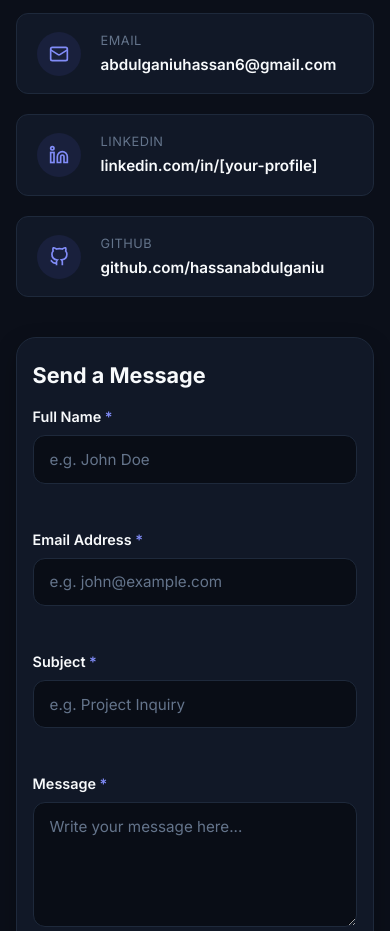
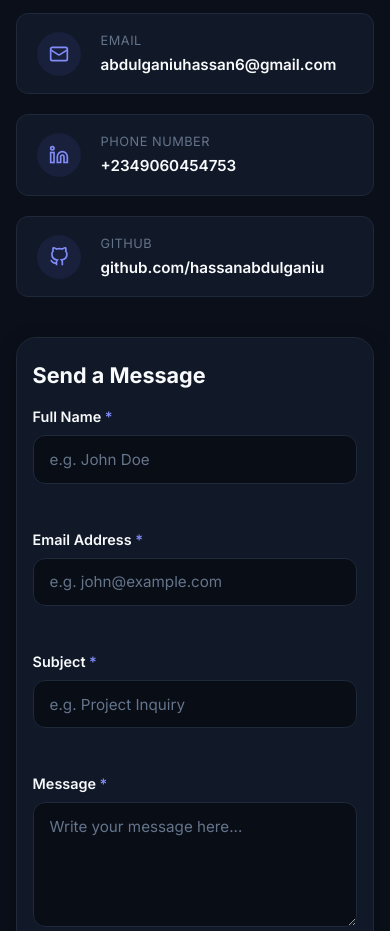
Before and after one commit to hassanabdulganiu/my-portfolio, a plain HTML site: page index.html in a window 390 px wide. Shown: the part 7500-8431 px from the top of the page. Drawn offline with Linux system fonts and the light colour scheme.

Commit message:
Update GitHub and phone contact links

```diff
--- a/index.html
+++ b/index.html
@@ -486,10 +486,10 @@
                   </svg>
                 </div>
                 <div>
-                  <span class="method-label">LinkedIn</span>
+                  <span class="method-label">Phone Number</span>
                   <!-- Placeholder: update with your LinkedIn profile URL -->
-                  <a href="https://linkedin.com/in/[your-profile]" target="_blank" rel="noopener noreferrer" class="method-value">
-                    linkedin.com/in/[your-profile]
+                  <a href="tel:+2349060454753" target="_blank" rel="noopener noreferrer" class="method-value">
+                    +2349060454753
                   </a>
                 </div>
               </div>
```
